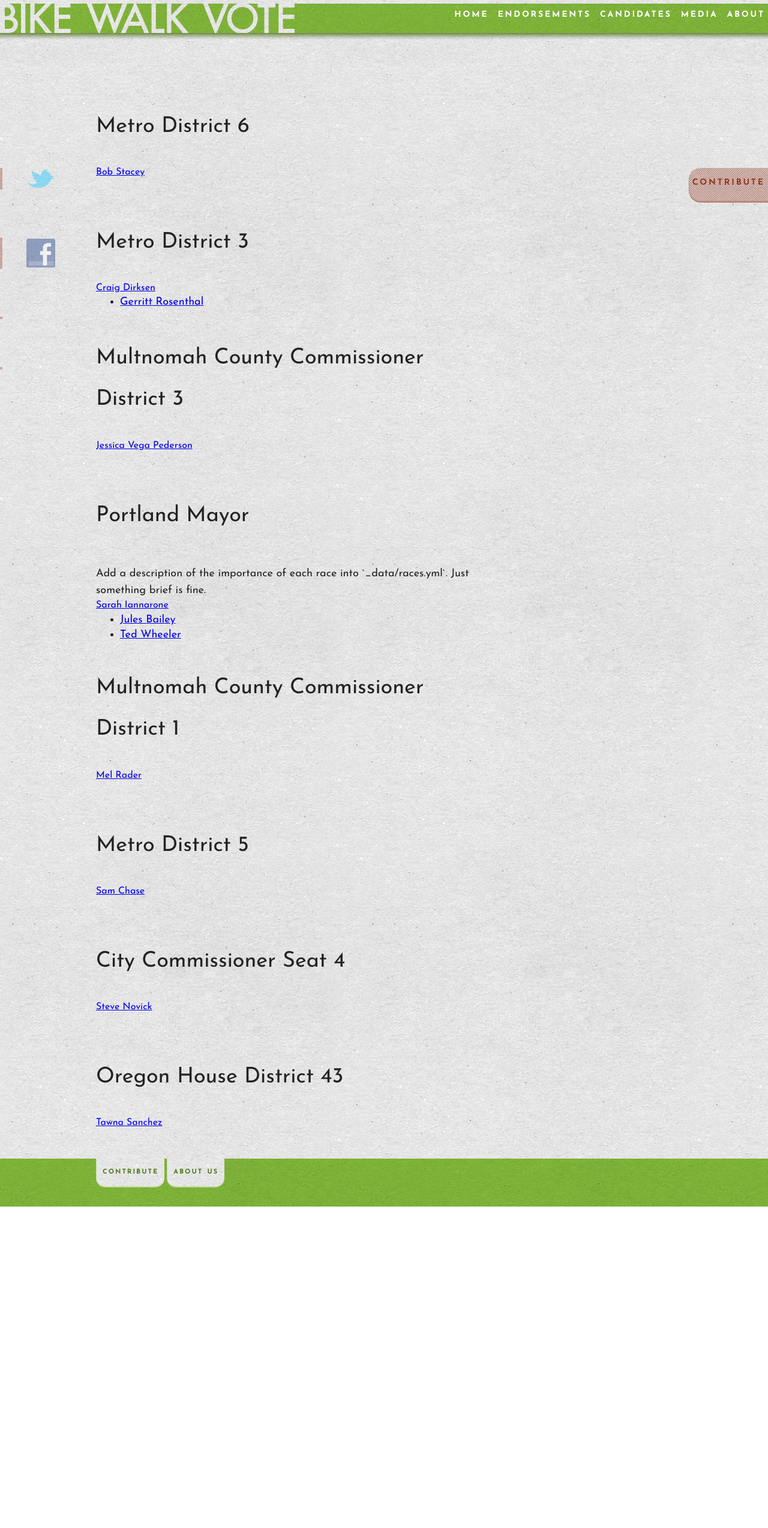
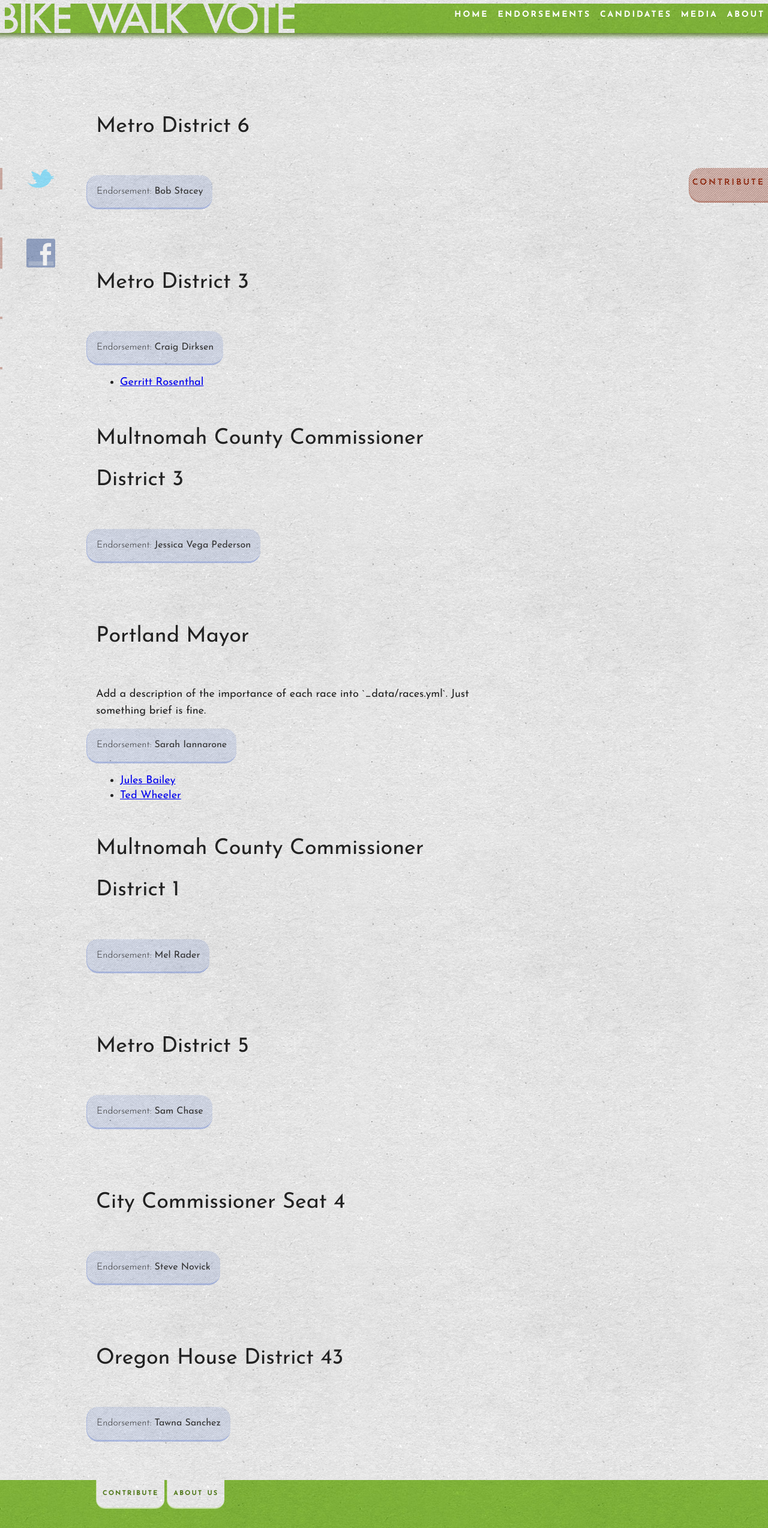
Before and after one commit to bikewalkvote/bikewalkvote.github.io, a Jekyll site: the page built from endorsements.html, in a window 1280 px wide. Shown: the whole page at 60% size. Built offline with Jekyll 4.4.1, drawn with Linux system fonts in a browser that asks for light colours; nearby versions of some CDN libraries; Markdown is read by kramdown in place of the engine named in the settings; comment, search, counter and statistics services are not loaded; before the commit the page ends 2012 px from its top, so only the background shows below that.

Commit message:
Display endorsements pretty.
Highlight endorsements on the endorsements page, add images to the
questionnaire.

```diff
--- a/assets/css/style.css
+++ b/assets/css/style.css
@@ -1097,3 +1097,47 @@ h2[data-image] span {
   text-align: center;
   background-color: rgba(255,255,255,0.75);
 }
+
+.endorsed a {
+  background: transparent url('/images/theme/cardboard_blue-.png') repeat 0;
+  border-left: 1px solid #5776cf;
+  border-left-color: rgba(87,118,207,0.3);
+  border-bottom: 3px solid #5776cf;
+  border-bottom-color: rgba(87,118,207,0.3);
+  border-radius: 20px;
+  -webkit-border-radius: 20px;
+  -moz-border-radius: 20px;
+  display: inline-block;
+  padding: 0.5em;
+  margin: 1em -.5em;
+  text-decoration: none;
+  font-weight: 500;
+  color: #333;
+}
+.endorsed a:hover,
+.endorsed a:active,
+.endorsed a:focus {
+  background: #b2bcd5;
+  color: #fff;
+}
+.endorsed a::before {
+  content: "Endorsement: ";
+  font-weight: 300;
+}
+
+@media only screen and (min-width: 601px) {
+  .endorsed a {
+    padding: 1em;
+    margin-left: -1em;
+    margin-right: -1em;
+  }
+
+  .endorsed a:hover,
+  .endorsed a:active,
+  .endorsed a:focus {
+    border-left: 1px solid #5776cf;
+    border-left-color: rgba(87,118,207,0.3);
+    border-bottom: 3px solid #5776cf;
+    border-bottom-color: rgba(87,118,207,0.3);
+  }
+}
```
